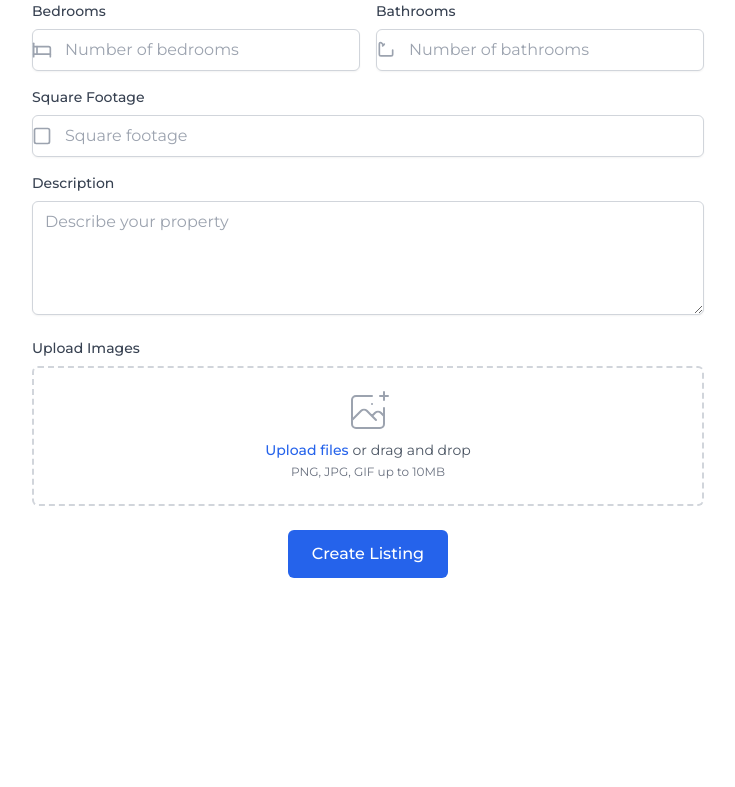
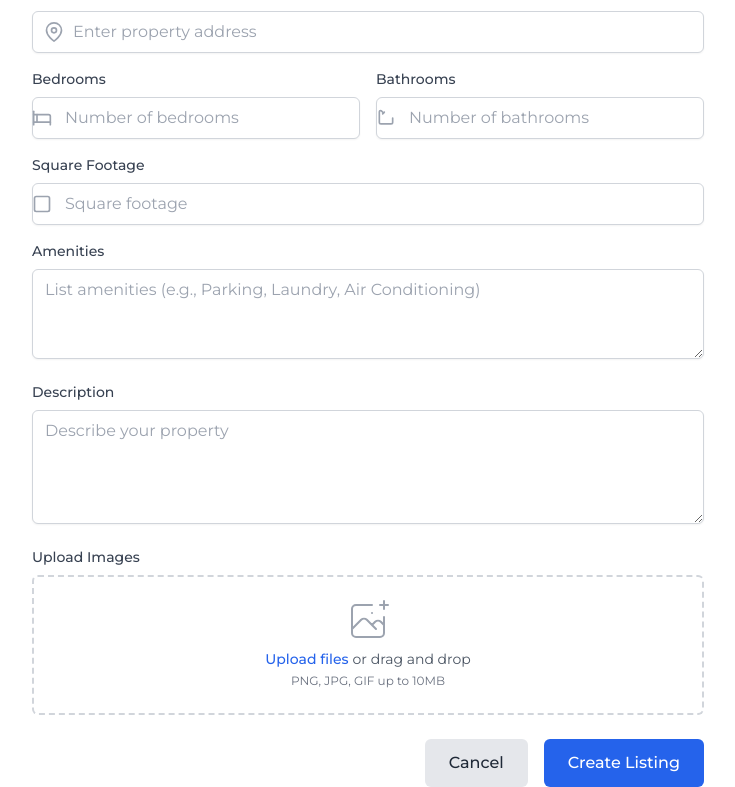
Before and after one commit to corey-shen/BruinDen-main, a Next.js app in the folder bruinden/: page /create_listing in a window 1280 px wide. Shown: the part 185-972 px from the top of the page, without its empty margins (272-1007 px from the left). Before the commit the page ends 800 px from the top, so only its background shows below. Built offline with nearby package versions, Linux system fonts and the light colour scheme.

Commit message:
Completed Apartment Listing page

```diff
--- a/bruinden/app/create_listing/page.tsx
+++ b/bruinden/app/create_listing/page.tsx
@@ -2,7 +2,6 @@
 
 import React, { useState } from 'react';
 
-// SVG Icons as components
 const LocationIcon = () => (
   <svg xmlns="http://www.w3.org/2000/svg" width="20" height="20" viewBox="0 0 24 24" fill="none" stroke="currentColor" strokeWidth="2" strokeLinecap="round" strokeLinejoin="round">
     <path d="M21 10c0 7-9 13-9 13s-9-6-9-13a9 9 0 0 1 18 0z"></path>
@@ -37,6 +36,7 @@ const CreateListing = () => {
   const [bedrooms, setBedrooms] = useState('');
   const [bathrooms, setBathrooms] = useState('');
   const [sqft, setSqft] = useState('');
+  const [amenities, setAmenities] = useState('');
   const [description, setDescription] = useState('');
   const [images, setImages] = useState<File[]>([]);
 
@@ -46,12 +46,11 @@ const CreateListing = () => {
   };
 
   return (
-    <div className="max-w-[2520px] mx-auto xl:px-20 md:px-10 sm:px-2 px-4">
-      <div className="max-w-2xl mx-auto py-8">
-        <h1 className="text-3xl font-bold mb-8 text-center">Create a New Listing</h1>
+    <div className="max-w-[2520px] mx-auto xl:px-20 md:px-10 sm:px-2 px-4 pt-24">
+      <div className="max-w-2xl mx-auto">
+        <h1 className="text-4xl font-bold mb-8">Apartment Listing</h1>
         <form onSubmit={handleSubmit} className="space-y-6">
           <div className="space-y-4">
-            {/* Address */}
             <div className="relative">
               <label className="block text-sm font-medium text-gray-700 mb-2">
                 Address
@@ -70,7 +69,6 @@ const CreateListing = () => {
               </div>
             </div>
 
-            {/* Bedrooms and Bathrooms */}
             <div className="grid grid-cols-2 gap-4">
               <div>
                 <label className="block text-sm font-medium text-gray-700 mb-2">
@@ -108,7 +106,6 @@ const CreateListing = () => {
               </div>
             </div>
 
-            {/* Square Footage */}
             <div>
               <label className="block text-sm font-medium text-gray-700 mb-2">
                 Square Footage
@@ -127,7 +124,19 @@ const CreateListing = () => {
               </div>
             </div>
 
-            {/* Description */}
+            <div>
+              <label className="block text-sm font-medium text-gray-700 mb-2">
+                Amenities
+              </label>
+              <textarea
+                placeholder="List amenities (e.g., Parking, Laundry, Air Conditioning)"
+                value={amenities}
+                onChange={(e) => setAmenities(e.target.value)}
+                rows={3}
+                className="w-full px-3 py-2 border border-gray-300 rounded-md shadow-sm focus:ring-2 focus:ring-blue-500 focus:border-blue-500"
+              />
+            </div>
+
             <div>
               <label className="block text-sm font-medium text-gray-700 mb-2">
                 Description
@@ -141,7 +150,6 @@ const CreateListing = () => {
               />
             </div>
 
-            {/* Image Upload */}
             <div>
               <label className="block text-sm font-medium text-gray-700 mb-2">
                 Upload Images
@@ -165,7 +173,7 @@ const CreateListing = () => {
                   <div className="flex text-sm text-gray-600">
                     <label
                       htmlFor="images"
-                      className="relative cursor-pointer bg-white rounded-md font-medium text-blue-600 hover:text-blue-500 focus-within:outline-none focus-within:ring-2 focus-within:ring-offset-2 focus-within:ring-blue-500"
+                      className="relative cursor-pointer bg-white rounded-md font-medium text-blue-600 hover:text-blue-500 focus-within:outline-none focus-within:ring-2 focus-within:ring-offset-2 focus-ring-blue-500"
                     >
                       <span>Upload files</span>
                       <input
@@ -184,10 +192,16 @@ const CreateListing = () => {
             </div>
           </div>
 
-          <div className="flex justify-center">
+          <div className="flex justify-end space-x-4">
+            <button
+              type="button"
+              className="px-6 py-3 bg-gray-200 text-gray-800 font-medium rounded-md hover:bg-gray-300 focus:outline-none focus:ring-2 focus:ring-offset-2 focus:ring-gray-500 transition-colors"
+            >
+              Cancel
+            </button>
             <button
               type="submit"
-              className="w-full sm:w-auto px-6 py-3 bg-blue-600 text-white font-medium rounded-md hover:bg-blue-700 focus:outline-none focus:ring-2 focus:ring-offset-2 focus:ring-blue-500 transition-colors"
+              className="px-6 py-3 bg-blue-600 text-white font-medium rounded-md hover:bg-blue-700 focus:outline-none focus:ring-2 focus:ring-offset-2 focus:ring-blue-500 transition-colors"
             >
               Create Listing
             </button>
```
